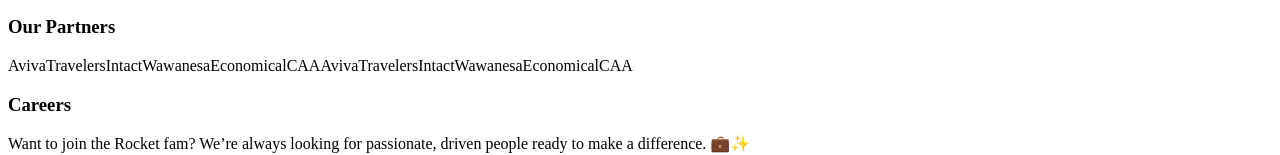
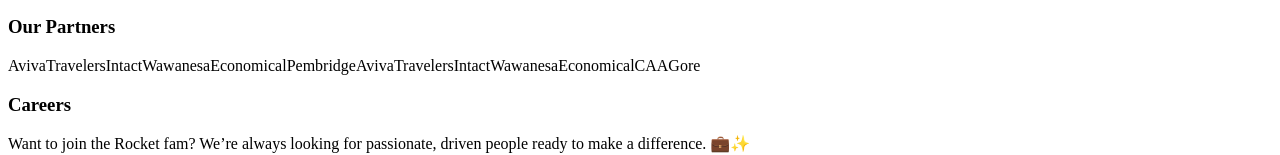
Before and after one commit to Rocket-Insurance/Rocket-Insurance, a Next.js app: page / in a window 1280 px wide. Shown: the part 437-592 px from the top of the page. Built offline with nearby package versions, Linux system fonts and the light colour scheme.

Commit message:
Update index.js

```diff
--- a/pages/index.js
+++ b/pages/index.js
@@ -100,9 +100,13 @@
         <h3 className="text-2xl font-bold text-blue-800 mb-4">Our Services</h3>
         <ul className="space-y-2">
           <li>✔️ Auto Insurance</li>
+
           <li>✔️ Home Insurance</li>
+
           <li>✔️ Commercial Insurance</li>
+
           <li>✔️ Life Insurance</li>
+
         </ul>
       </section>
 
@@ -111,17 +115,30 @@
         <div className="overflow-hidden whitespace-nowrap">
           <div className="inline-block animate-[scroll_20s_linear_infinite] text-blue-700 space-x-10 text-lg">
             <span>Aviva</span>
+
             <span>Travelers</span>
+
             <span>Intact</span>
+
             <span>Wawanesa</span>
+
             <span>Economical</span>
+
+            <span>Pembridge</span>
+
+            <span>Aviva</span>
+
+            <span>Travelers</span>
+
+            <span>Intact</span>
+
+            <span>Wawanesa</span>
+
+            <span>Economical</span>
+
             <span>CAA</span>
-            <span>Aviva</span>
-            <span>Travelers</span>
-            <span>Intact</span>
-            <span>Wawanesa</span>
-            <span>Economical</span>
-            <span>CAA</span>
+
+           <span>Gore</span>
           </div>
         </div>
       </section>
```
